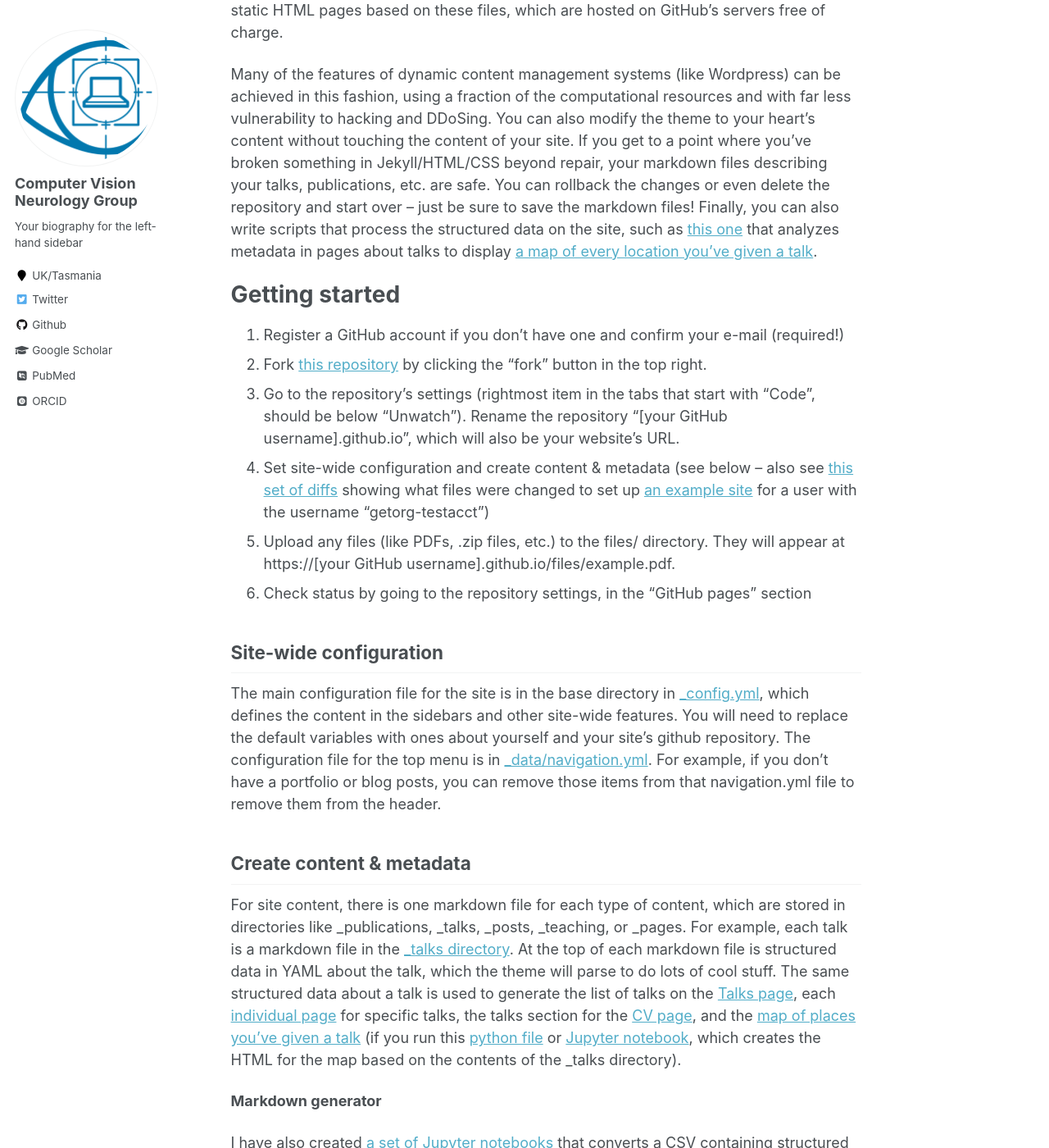
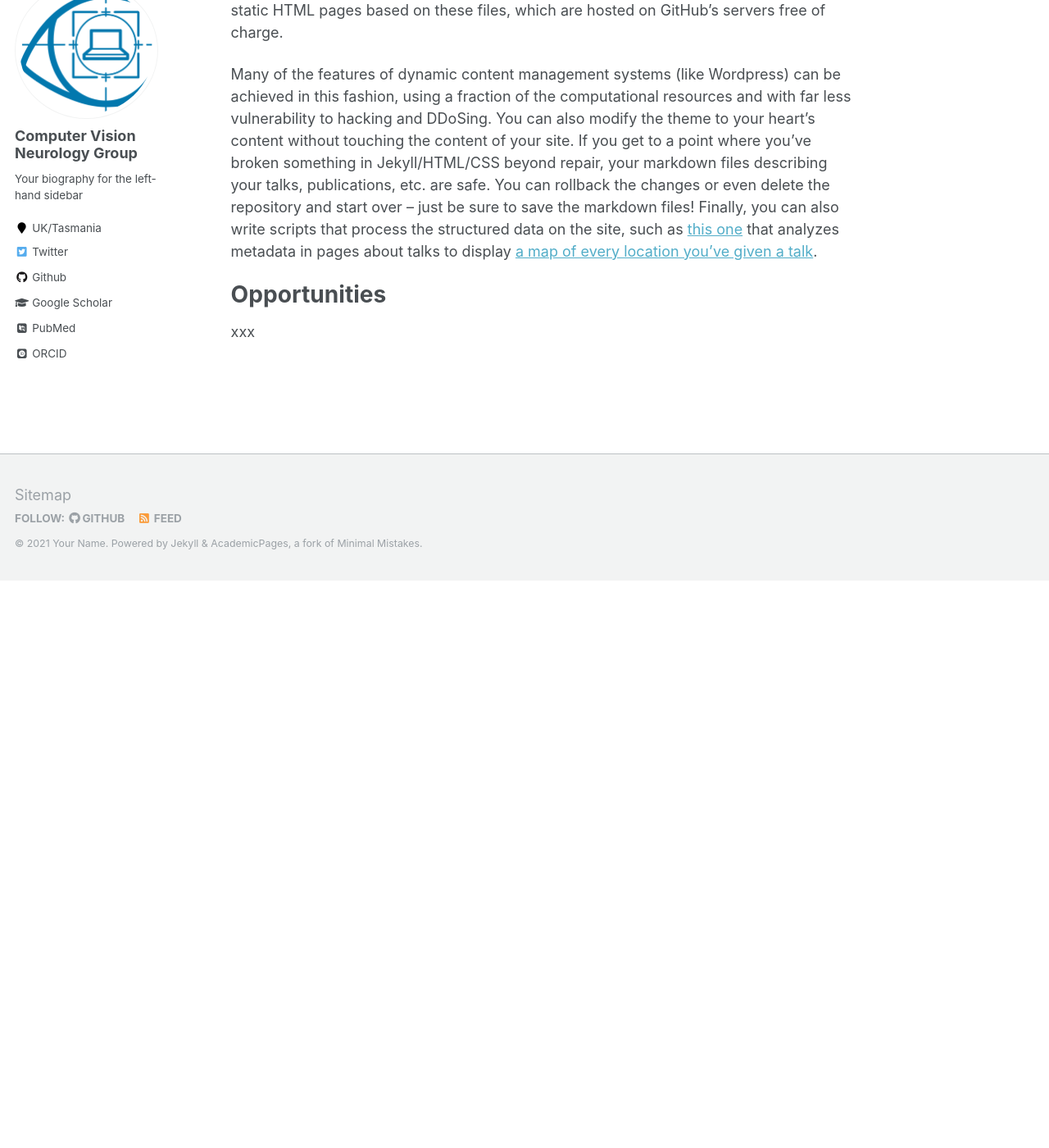
Before and after one commit to computervisionneurology/computervisionneurology.github.io, a Jekyll site: the page built from _pages/about.md, in a window 1280 px wide and 1400 px high, scrolled down 691 px. Shown: the whole window at 82% size. Built offline with Jekyll 4.4.1, drawn with Linux system fonts in a browser that asks for light colours; some web fonts are replaced; some of the changed text lies outside the part shown.

Commit message:
Update about.md

```diff
--- a/_pages/about.md
+++ b/_pages/about.md
@@ -11,41 +11,12 @@
 This is the front page of a website that is powered by the [academicpages template](https://github.com/academicpages/academicpages.github.io) and hosted on GitHub pages. [GitHub pages](https://pages.github.com) is a free service in which websites are built and hosted from code and data stored in a GitHub repository, automatically updating when a new commit is made to the respository. This template was forked from the [Minimal Mistakes Jekyll Theme](https://mmistakes.github.io/minimal-mistakes/) created by Michael Rose, and then extended to support the kinds of content that academics have: publications, talks, teaching, a portfolio, blog posts, and a dynamically-generated CV. You can fork [this repository](https://github.com/academicpages/academicpages.github.io) right now, modify the configuration and markdown files, add your own PDFs and other content, and have your own site for free, with no ads! An older version of this template powers my own personal website at [stuartgeiger.com](http://stuartgeiger.com), which uses [this Github repository](https://github.com/staeiou/staeiou.github.io).
 
 
-A data-driven personal website
+Current Projects
 ======
 Like many other Jekyll-based GitHub Pages templates, academicpages makes you separate the website's content from its form. The content & metadata of your website are in structured markdown files, while various other files constitute the theme, specifying how to transform that content & metadata into HTML pages. You keep these various markdown (.md), YAML (.yml), HTML, and CSS files in a public GitHub repository. Each time you commit and push an update to the repository, the [GitHub pages](https://pages.github.com/) service creates static HTML pages based on these files, which are hosted on GitHub's servers free of charge.
 
 Many of the features of dynamic content management systems (like Wordpress) can be achieved in this fashion, using a fraction of the computational resources and with far less vulnerability to hacking and DDoSing. You can also modify the theme to your heart's content without touching the content of your site. If you get to a point where you've broken something in Jekyll/HTML/CSS beyond repair, your markdown files describing your talks, publications, etc. are safe. You can rollback the changes or even delete the repository and start over -- just be sure to save the markdown files! Finally, you can also write scripts that process the structured data on the site, such as [this one](https://github.com/academicpages/academicpages.github.io/blob/master/talkmap.ipynb) that analyzes metadata in pages about talks to display [a map of every location you've given a talk](https://academicpages.github.io/talkmap.html).
 
-Getting started
+Opportunities
 ======
-1. Register a GitHub account if you don't have one and confirm your e-mail (required!)
-1. Fork [this repository](https://github.com/academicpages/academicpages.github.io) by clicking the "fork" button in the top right.
-1. Go to the repository's settings (rightmost item in the tabs that start with "Code", should be below "Unwatch"). Rename the repository "[your GitHub username].github.io", which will also be your website's URL.
-1. Set site-wide configuration and create content & metadata (see below -- also see [this set of diffs](http://archive.is/3TPas) showing what files were changed to set up [an example site](https://getorg-testacct.github.io) for a user with the username "getorg-testacct")
-1. Upload any files (like PDFs, .zip files, etc.) to the files/ directory. They will appear at https://[your GitHub username].github.io/files/example.pdf.
-1. Check status by going to the repository settings, in the "GitHub pages" section
-
-Site-wide configuration
-------
-The main configuration file for the site is in the base directory in [_config.yml](https://github.com/academicpages/academicpages.github.io/blob/master/_config.yml), which defines the content in the sidebars and other site-wide features. You will need to replace the default variables with ones about yourself and your site's github repository. The configuration file for the top menu is in [_data/navigation.yml](https://github.com/academicpages/academicpages.github.io/blob/master/_data/navigation.yml). For example, if you don't have a portfolio or blog posts, you can remove those items from that navigation.yml file to remove them from the header.
-
-Create content & metadata
-------
-For site content, there is one markdown file for each type of content, which are stored in directories like _publications, _talks, _posts, _teaching, or _pages. For example, each talk is a markdown file in the [_talks directory](https://github.com/academicpages/academicpages.github.io/tree/master/_talks). At the top of each markdown file is structured data in YAML about the talk, which the theme will parse to do lots of cool stuff. The same structured data about a talk is used to generate the list of talks on the [Talks page](https://academicpages.github.io/talks), each [individual page](https://academicpages.github.io/talks/2012-03-01-talk-1) for specific talks, the talks section for the [CV page](https://academicpages.github.io/cv), and the [map of places you've given a talk](https://academicpages.github.io/talkmap.html) (if you run this [python file](https://github.com/academicpages/academicpages.github.io/blob/master/talkmap.py) or [Jupyter notebook](https://github.com/academicpages/academicpages.github.io/blob/master/talkmap.ipynb), which creates the HTML for the map based on the contents of the _talks directory).
-
-**Markdown generator**
-
-I have also created [a set of Jupyter notebooks](https://github.com/academicpages/academicpages.github.io/tree/master/markdown_generator
-) that converts a CSV containing structured data about talks or presentations into individual markdown files that will be properly formatted for the academicpages template. The sample CSVs in that directory are the ones I used to create my own personal website at stuartgeiger.com. My usual workflow is that I keep a spreadsheet of my publications and talks, then run the code in these notebooks to generate the markdown files, then commit and push them to the GitHub repository.
-
-How to edit your site's GitHub repository
-------
-Many people use a git client to create files on their local computer and then push them to GitHub's servers. If you are not familiar with git, you can directly edit these configuration and markdown files directly in the github.com interface. Navigate to a file (like [this one](https://github.com/academicpages/academicpages.github.io/blob/master/_talks/2012-03-01-talk-1.md) and click the pencil icon in the top right of the content preview (to the right of the "Raw | Blame | History" buttons). You can delete a file by clicking the trashcan icon to the right of the pencil icon. You can also create new files or upload files by navigating to a directory and clicking the "Create new file" or "Upload files" buttons.
-
-Example: editing a markdown file for a talk
-![Editing a markdown file for a talk](/images/editing-talk.png)
-
-For more info
-------
-More info about configuring academicpages can be found in [the guide](https://academicpages.github.io/markdown/). The [guides for the Minimal Mistakes theme](https://mmistakes.github.io/minimal-mistakes/docs/configuration/) (which this theme was forked from) might also be helpful.
+xxx
```
